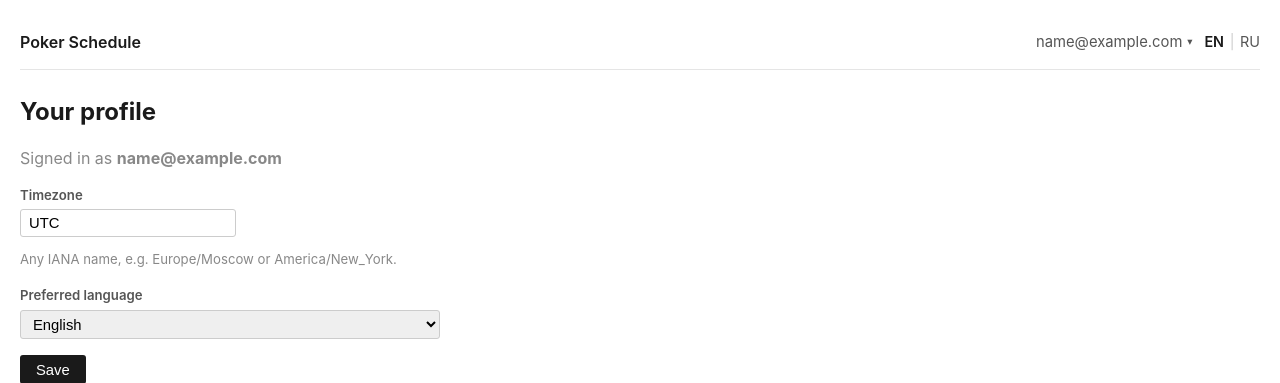
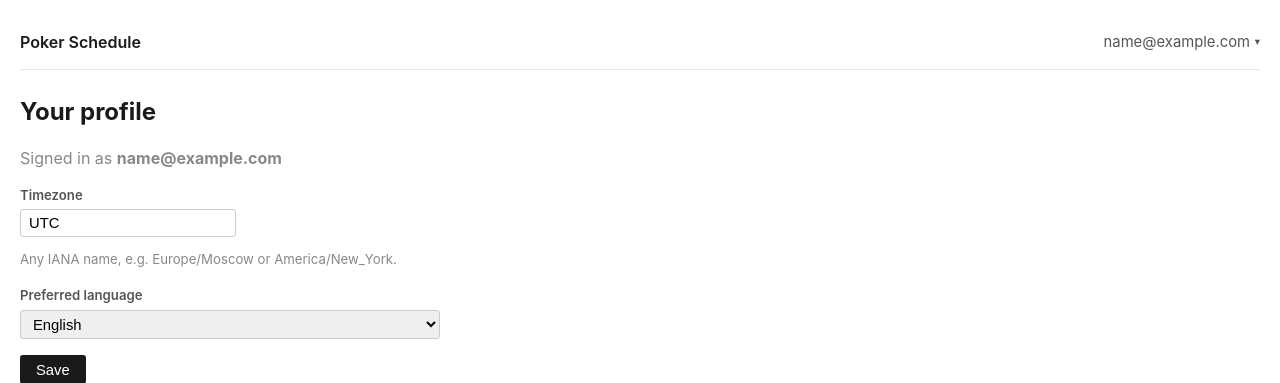
Before and after one commit to grenkoff/poker_schedule, a Django app: page /en/profile/ in a window 1280 px wide. Shown: the top 383 px of the page. Run offline with Django 5.2, Linux system fonts and the light colour scheme; the visitor is signed in with stand-in values (Sample User, id 1); parts of the project's set-up code (start-up, migrations or seed data) failed here and were passed over.

Commit message:
Drop Russian language: single-language setup with EN-only choices, header switcher removed, migration backfills existing ru users to en

```diff
--- a/apps/users/models.py
+++ b/apps/users/models.py
@@ -9,7 +9,6 @@ from django.utils.translation import gettext_lazy as _
 # in emails and PDFs, not only in the interactive UI.
 LANGUAGE_CHOICES = [
     ("en", "English"),
-    ("ru", "Русский"),
 ]
 
 
--- a/apps/users/test_single_superadmin.py
+++ b/apps/users/test_single_superadmin.py
@@ -148,7 +148,7 @@ def test_admin_allows_delete_button_for_regular_admin():
 def test_resaving_superadmin_with_unrelated_changes_is_a_no_op():
     sa = _make("sa", role=Role.SUPERADMIN)
     sa.timezone = "Europe/Moscow"
-    sa.preferred_language = "ru"
+    sa.preferred_language = "en"
     sa.save()
     sa.refresh_from_db()
     assert sa.role == Role.SUPERADMIN
--- a/config/settings/base.py
+++ b/config/settings/base.py
@@ -138,7 +138,6 @@ USE_TZ = True
 
 LANGUAGES = [
     ("en", "English"),
-    ("ru", "Русский"),
 ]
 
 LOCALE_PATHS = [BASE_DIR / "locale"]
--- a/templates/base.html
+++ b/templates/base.html
@@ -4,11 +4,6 @@
     <meta charset="UTF-8">
     <meta name="viewport" content="width=device-width, initial-scale=1.0">
     <title>{% block title %}{% trans "Poker Schedule" %}{% endblock %}</title>
-    {% get_available_languages as LANGUAGES %}
-    {% get_language_info_list for LANGUAGES as languages %}
-    {% for lang in languages %}
-        <link rel="alternate" hreflang="{{ lang.code }}" href="/{{ lang.code }}/">
-    {% endfor %}
     <style>
         * { box-sizing: border-box; }
         body {
@@ -48,30 +43,6 @@
             font-size: 0.925rem;
         }
         .btn-link:hover { color: #1a1a1a; }
-        /* EN | RU language switcher. Active language is bold and dimmed
-           so it reads as a label rather than a click target. */
-        .lang-switch {
-            display: inline-flex;
-            align-items: center;
-            gap: 0.35rem;
-            font-size: 0.9rem;
-        }
-        .lang-switch button {
-            background: none;
-            border: none;
-            padding: 0;
-            color: #555;
-            cursor: pointer;
-            font-size: inherit;
-            font-family: inherit;
-        }
-        .lang-switch button:hover { color: #1a1a1a; }
-        .lang-switch .lang-current {
-            color: #1a1a1a;
-            font-weight: 600;
-            cursor: default;
-        }
-        .lang-switch .lang-sep { color: #ccc; }
         /* User menu: pure-CSS hover dropdown. The trigger and popover
            share a parent, and the popover sits flush against the trigger
            (top: 100%, no margin gap) so moving the mouse from one to the
@@ -335,21 +306,6 @@
                     <a href="{% url 'account_login' %}" class="nav-link">{% trans "Log in" %}</a>
                     <a href="{% url 'account_signup' %}" class="nav-link">{% trans "Sign up" %}</a>
                 {% endif %}
-                {% get_current_language as CURRENT_LANGUAGE %}
-                <span class="lang-switch">
-                    {% for lang in languages %}
-                        {% if lang.code == CURRENT_LANGUAGE %}
-                            <span class="lang-current">{{ lang.code|upper }}</span>
-                        {% else %}
-                            <form action="{% url 'set_language' %}" method="post" style="display:inline">
-                                {% csrf_token %}
-                                <input name="next" type="hidden" value="{{ request.get_full_path }}">
-                                <button type="submit" name="language" value="{{ lang.code }}">{{ lang.code|upper }}</button>
-                            </form>
-                        {% endif %}
-                        {% if not forloop.last %}<span class="lang-sep">|</span>{% endif %}
-                    {% endfor %}
-                </span>
             </div>
         </nav>
     </header>
```
Also changed, not shown: apps/tournaments/test_views.py (+0 -9 lines), apps/users/tests.py (+4 -5 lines), tests/test_smoke.py (+0 -10 lines), apps/users/migrations/0009_alter_user_preferred_language.py (added), locale/ru/LC_MESSAGES/django.po (deleted).
